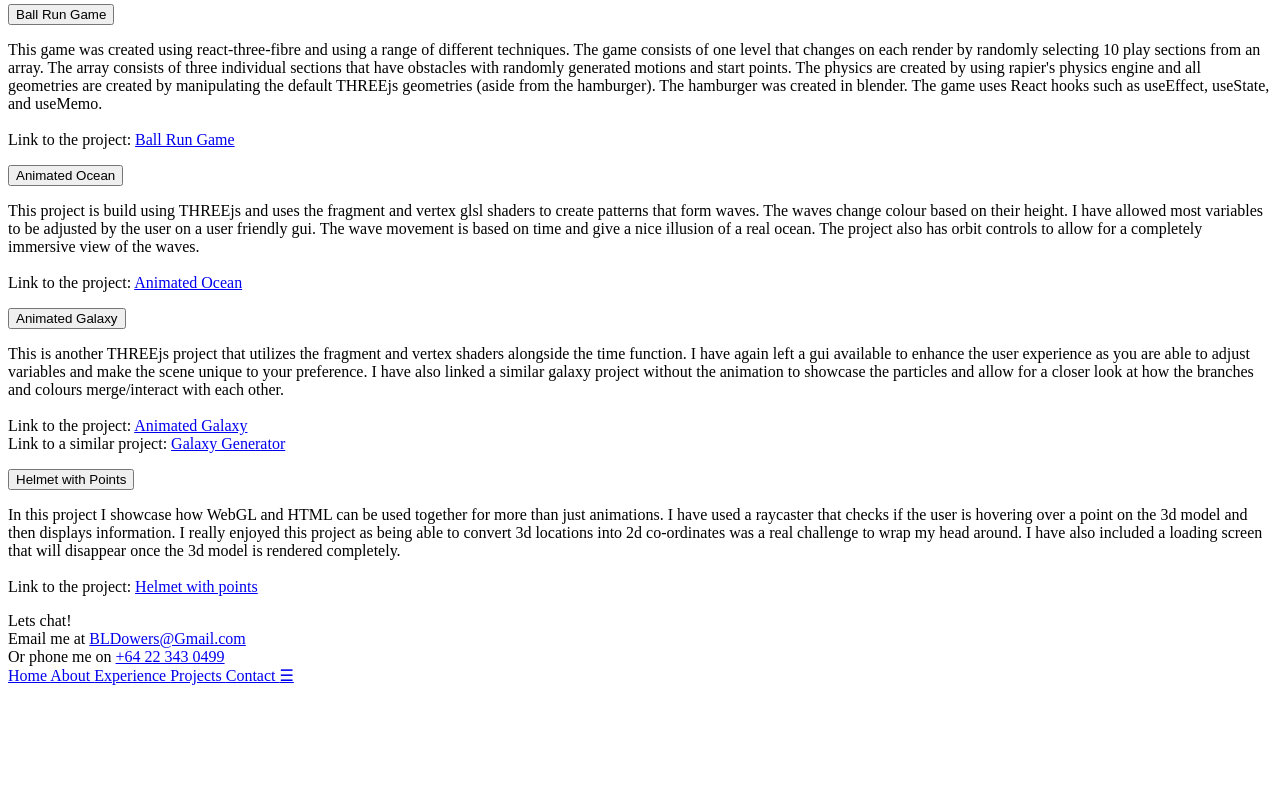
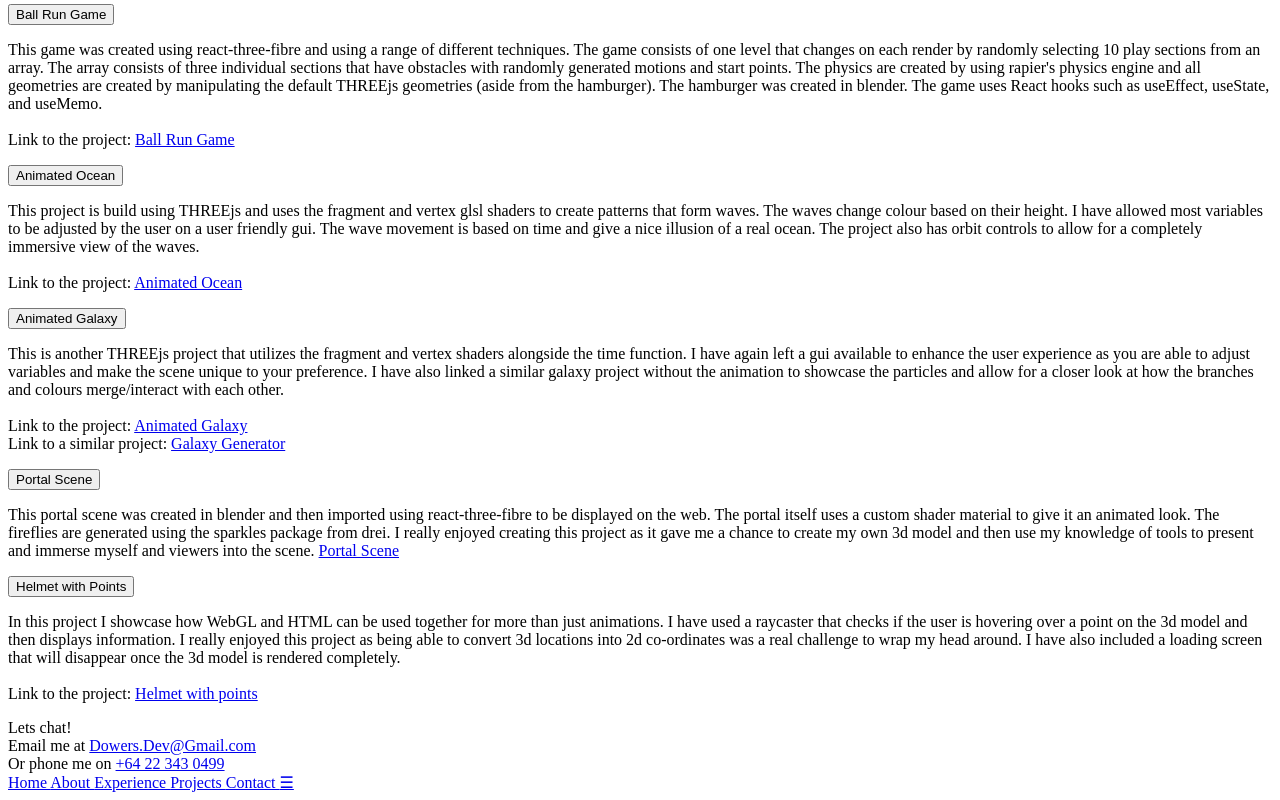
Before and after one commit to Dowers/vercel-portfolio, a website: page src/index.html in a window 1280 px wide. Shown: the part 1421-2221 px from the top of the page. Before the commit the page ends 2114 px from the top, so only its background shows below. Drawn offline with Linux system fonts and the light colour scheme.

Commit message:
Updated experience

```diff
--- a/src/index.html
+++ b/src/index.html
@@ -228,6 +228,22 @@
 					</p>
 				</div>
 
+				<button class="accordion acc-title">Portal Scene</button>
+				<div class="panel">
+					<p>
+						This portal scene was created in blender and then imported using
+						react-three-fibre to be displayed on the web. The portal itself uses
+						a custom shader material to give it an animated look. The fireflies
+						are generated using the sparkles package from drei. I really enjoyed
+						creating this project as it gave me a chance to create my own 3d
+						model and then use my knowledge of tools to present and immerse
+						myself and viewers into the scene.
+						<a href="https://dowers-portal.vercel.app" target="_blank"
+							>Portal Scene</a
+						>
+					</p>
+				</div>
+
 				<button class="accordion acc-title">Helmet with Points</button>
 				<div class="panel">
 					<p>
@@ -252,7 +268,8 @@
 		<section class="section" id="contact">
 			<div class="sec-title main-title">Lets chat!</div>
 			<div class="text contact-subtitle">
-				Email me at <a href="mailto://bldowers@gmail.com">BLDowers@Gmail.com</a>
+				Email me at
+				<a href="mailto://bldowers@gmail.com">Dowers.Dev@Gmail.com</a>
 				<br />
 				Or phone me on <a href="tel:+64223430499">+64 22 343 0499</a>
 			</div>
```
Also changed, not shown: 1 other file.
